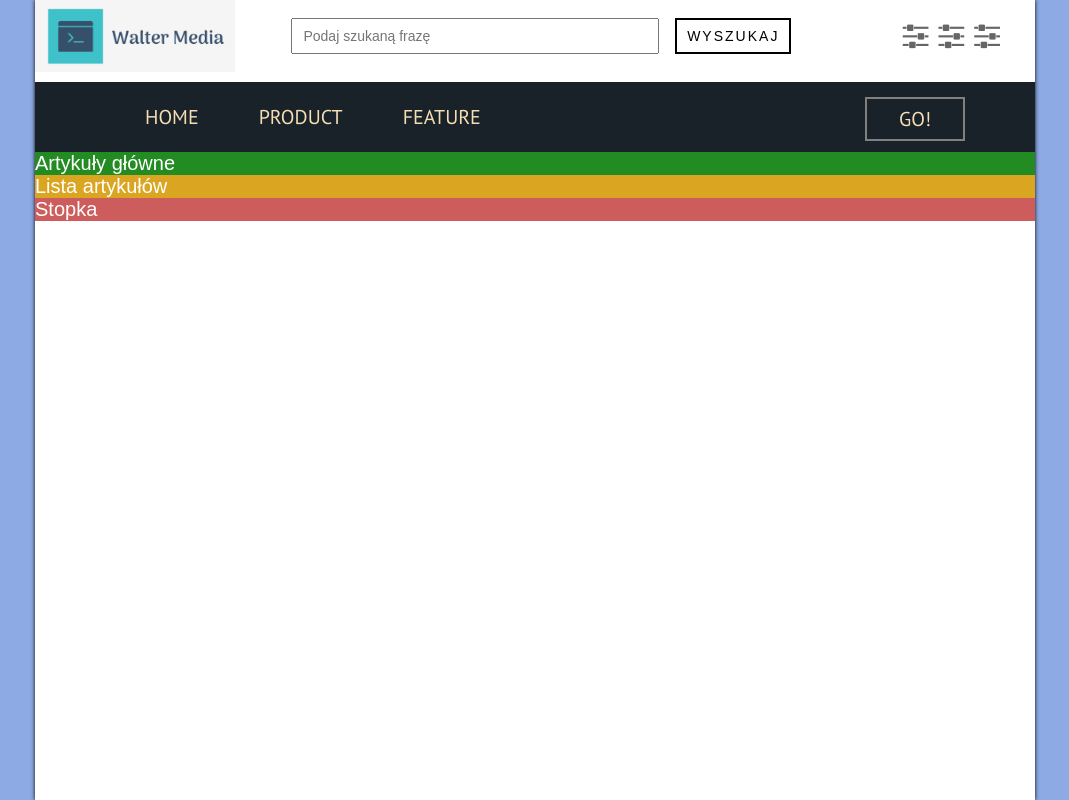
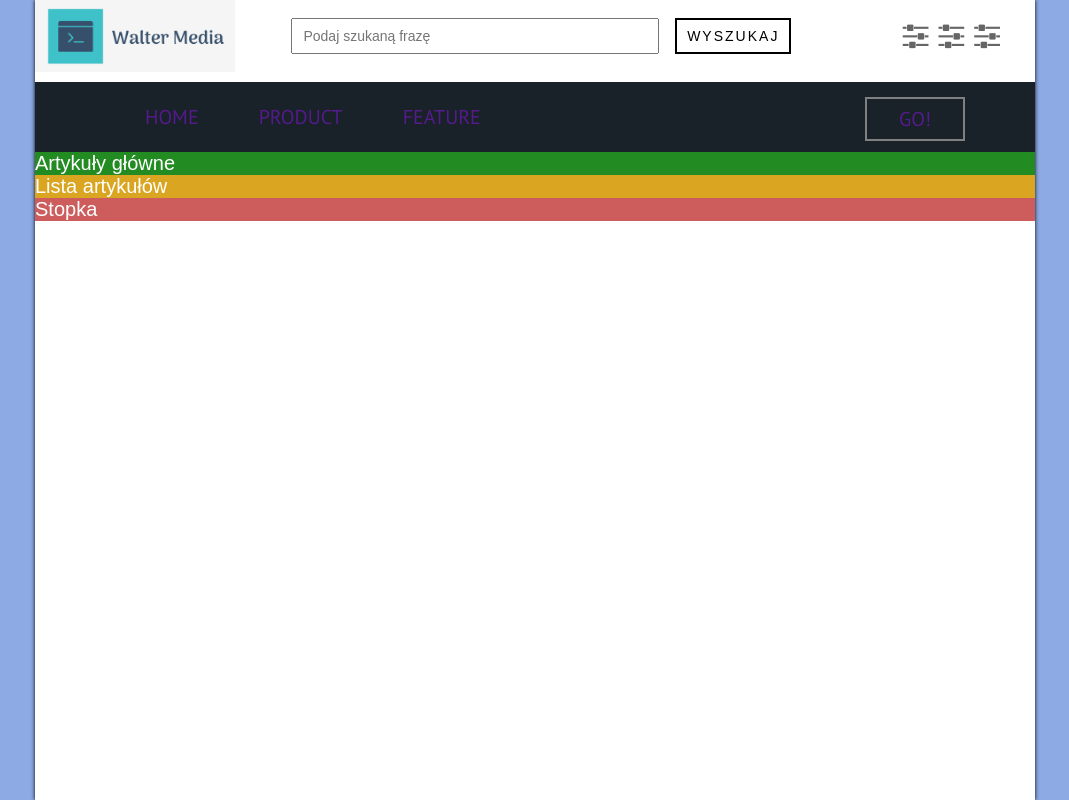
Before and after one commit to kacperwalter/code-notes, a PHP site: page / in a window 1280 px wide. Shown: the whole page, without its empty margins (105-1174 px from the left). Run offline with PHP 8.4, Linux system fonts and the light colour scheme.

Commit message:
compontent

```diff
--- a/JS/zaawansowany-JS-CSS/4-FLEXBOX/css/main.css
+++ b/JS/zaawansowany-JS-CSS/4-FLEXBOX/css/main.css
@@ -153,7 +153,7 @@ html {
 .menu__link {
   padding: 0 10px;
   display: block;
-  color: wheat;
+  color: wite;
   text-decoration: none;
 }
 
--- a/JS/zaawansowany-JS-CSS/4-FLEXBOX/sass/components/_components.scss
+++ b/JS/zaawansowany-JS-CSS/4-FLEXBOX/sass/components/_components.scss
@@ -87,7 +87,7 @@
     &__link {
         padding: 0 10px;
         display: block; // sprawia, ze wiekszy element jest linkiem
-        color: wheat;
+        color: wite;
         text-decoration: none;
     }
 }
```
Also changed, not shown: 1 other file.
